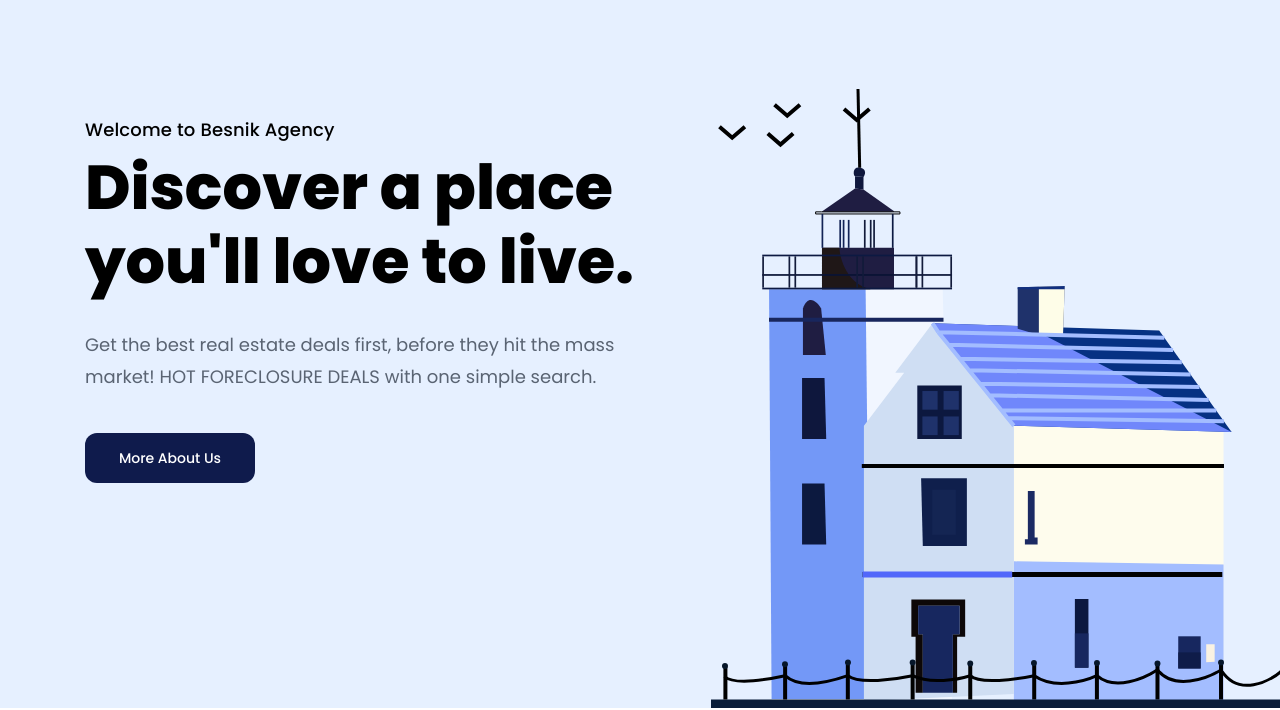
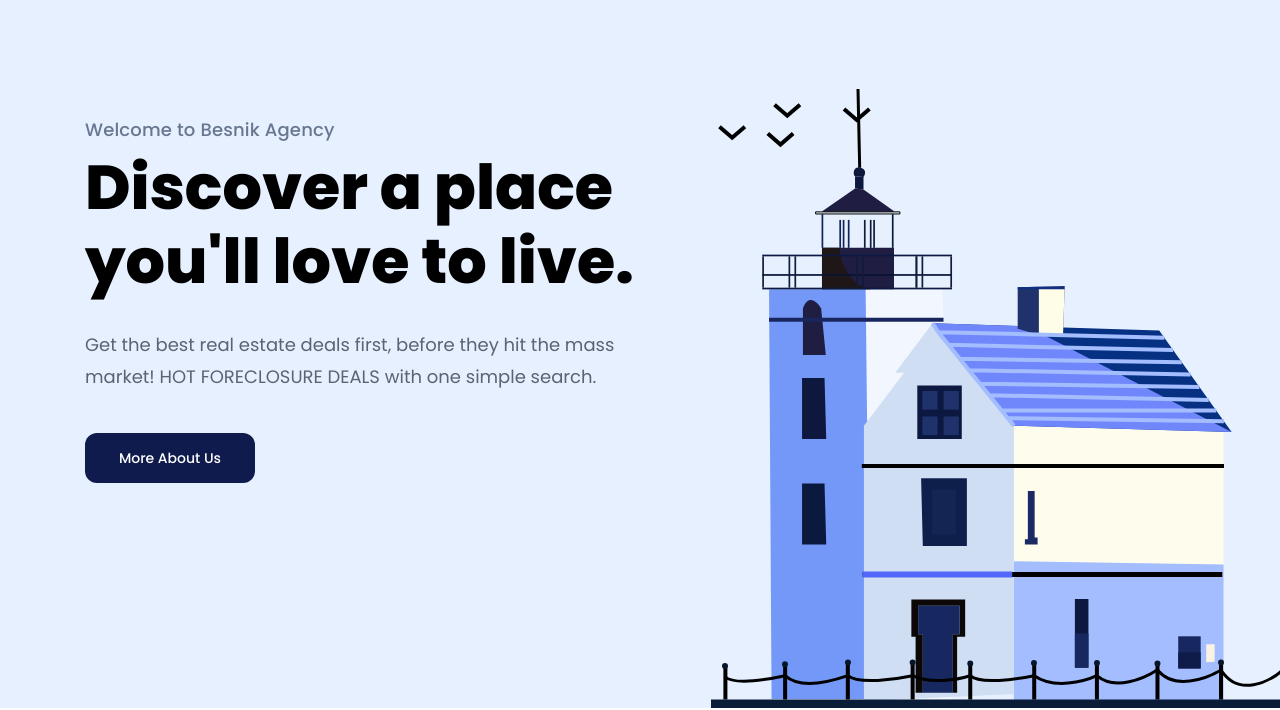
Before and after one commit to tranhuloc/htmlcss-01, a plain HTML site: page index.html in a window 1280 px wide. Shown: the part 92-802 px from the top of the page. Drawn offline with Linux system fonts and the light colour scheme; files whose address does not match are found by name.

Commit message:
Sửa màu .sub-title trong phần Hero

```diff
--- a/assets/css/styles.css
+++ b/assets/css/styles.css
@@ -108,6 +108,7 @@ a {
     font-weight: 500;
     line-height: 1.5;
     letter-spacing: 0.01em;
+    color: #687690;
 }
 
 .hero .title {
```
